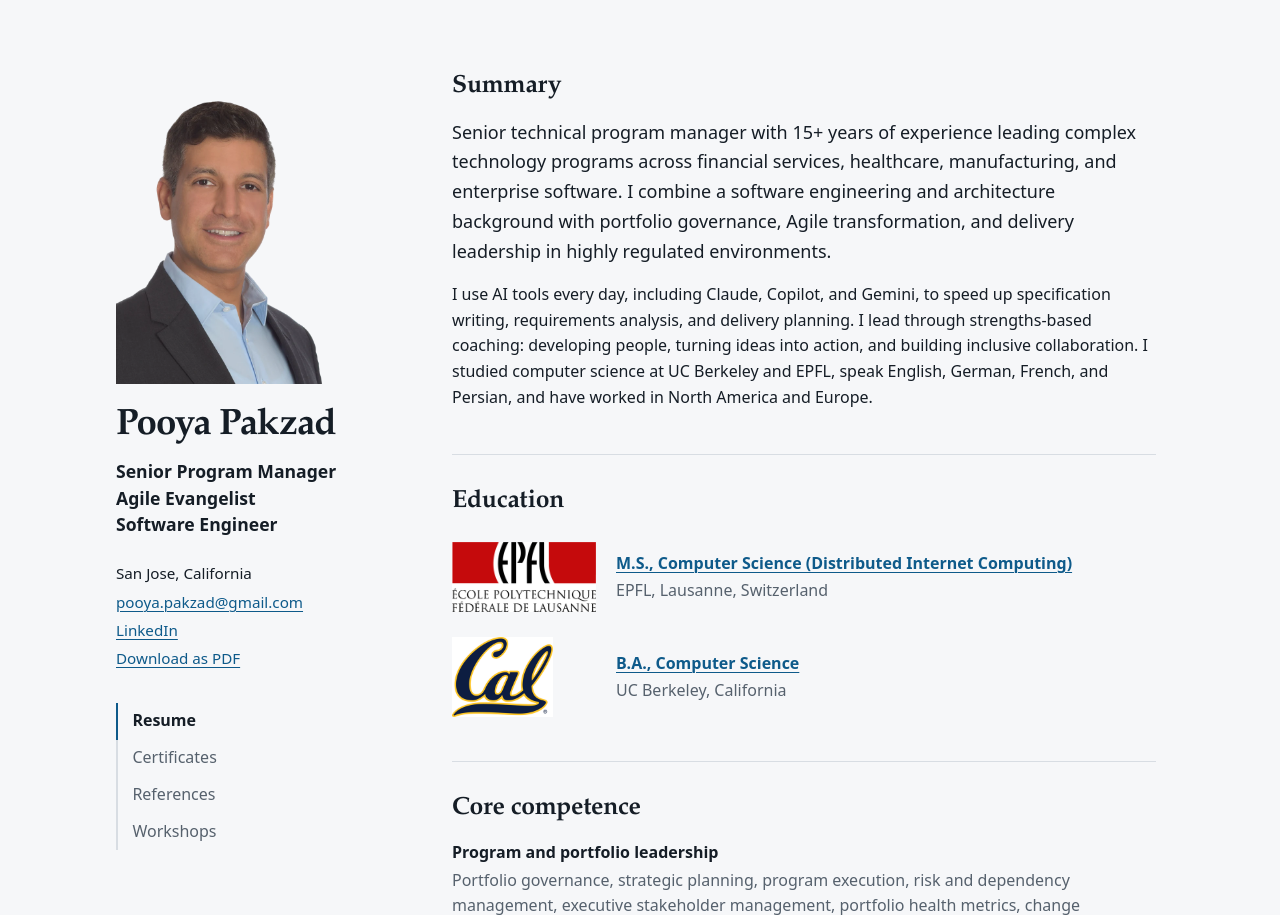
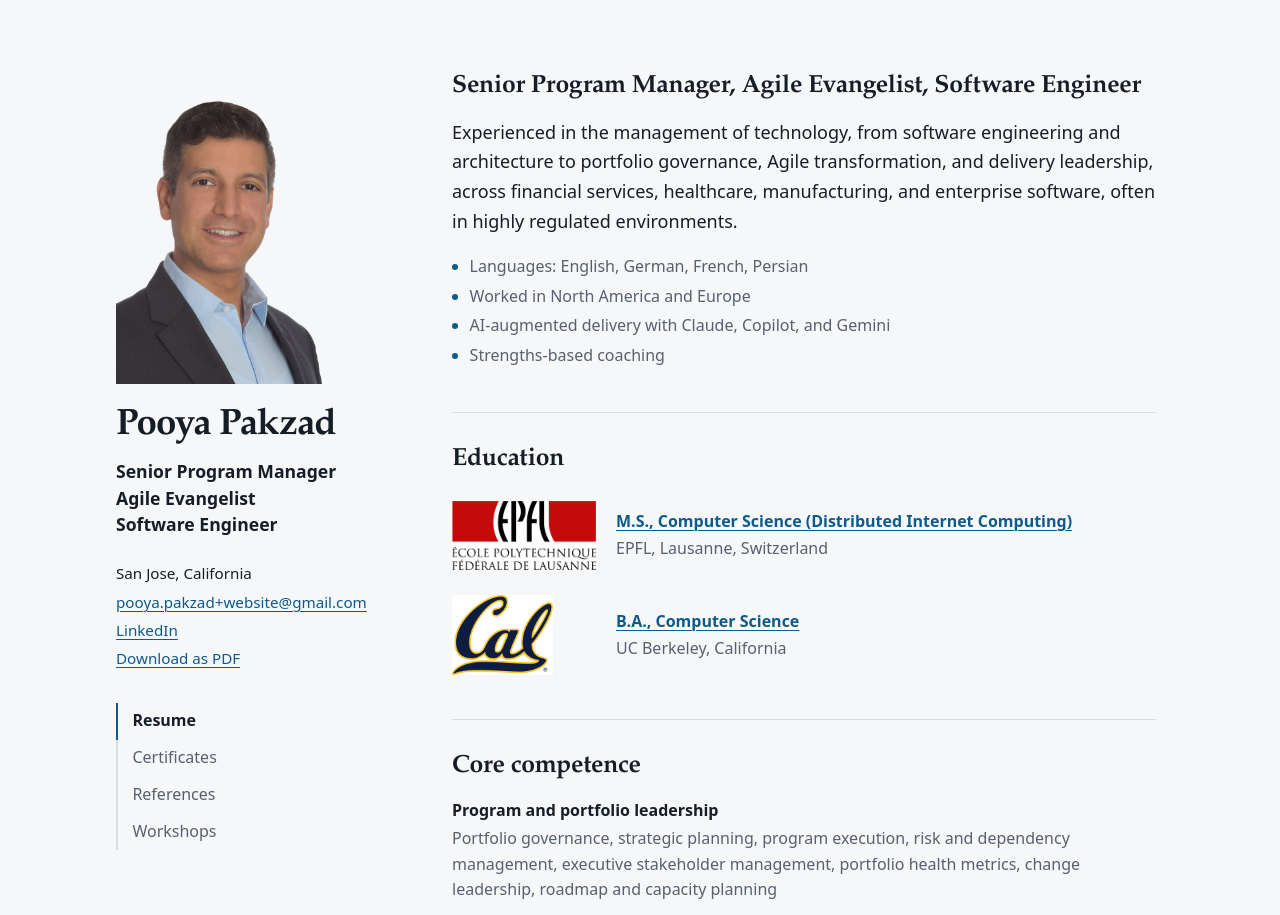
Before and after one commit to pooyapmp/website, a plain HTML site: page index.html in a window 1280 px wide. Shown: the top 915 px of the page. Drawn offline with Linux system fonts and the light colour scheme.

Commit message:
Add files via upload

```diff
--- a/index.html
+++ b/index.html
@@ -5,8 +5,10 @@
   <meta name="viewport" content="width=device-width, initial-scale=1">
   <meta name="color-scheme" content="light dark">
   <title>Resume | Pooya Pakzad</title>
-  <meta name="description" content="Resume of Pooya Pakzad, Senior Technical Program Manager with 15+ years leading complex technology programs in financial services, healthcare, manufacturing, and enterprise software.">
-  <link rel="icon" href="data:,">
+  <meta name="description" content="Resume of Pooya Pakzad: Senior Program Manager, Agile Evangelist, and Software Engineer, experienced in the management of technology.">
+  <link rel="icon" href="favicon.png" type="image/png">
+  <link rel="icon" href="favicon.ico" sizes="any">
+  <link rel="apple-touch-icon" href="apple-touch-icon.png">
   <link rel="stylesheet" href="style.css">
 </head>
 <body>
@@ -19,7 +21,7 @@
       <p class="role"><span>Senior Program Manager</span><span>Agile Evangelist</span><span>Software Engineer</span></p>
       <ul class="contact">
         <li>San Jose, California</li>
-        <li><a href="mailto:pooya.pakzad@gmail.com">pooya.pakzad@gmail.com</a></li>
+        <li><a href="mailto:pooya.pakzad+website@gmail.com">pooya.pakzad+website@gmail.com</a></li>
         <li><a href="https://www.linkedin.com/in/pooyapakzad/">LinkedIn</a></li>
         <li class="noprint"><a href="resume.pdf" target="_blank" rel="noopener">Download as PDF</a></li>
       </ul>
@@ -36,9 +38,14 @@
     <main class="main">
 
       <section aria-labelledby="summary">
-        <h2 id="summary">Summary</h2>
-        <p class="lede">Senior technical program manager with 15+ years of experience leading complex technology programs across financial services, healthcare, manufacturing, and enterprise software. I combine a software engineering and architecture background with portfolio governance, Agile transformation, and delivery leadership in highly regulated environments.</p>
-        <p>I use AI tools every day, including Claude, Copilot, and Gemini, to speed up specification writing, requirements analysis, and delivery planning. I lead through strengths-based coaching: developing people, turning ideas into action, and building inclusive collaboration. I studied computer science at UC Berkeley and EPFL, speak English, German, French, and Persian, and have worked in North America and Europe.</p>
+        <h2 id="summary">Senior Program Manager, Agile Evangelist, Software Engineer</h2>
+        <p class="lede">Experienced in the management of technology, from software engineering and architecture to portfolio governance, Agile transformation, and delivery leadership, across financial services, healthcare, manufacturing, and enterprise software, often in highly regulated environments.</p>
+        <ul class="facts">
+          <li>Languages: English, German, French, Persian</li>
+          <li>Worked in North America and Europe</li>
+          <li>AI-augmented delivery with Claude, Copilot, and Gemini</li>
+          <li>Strengths-based coaching</li>
+        </ul>
       </section>
 
       <section aria-labelledby="education">
--- a/style.css
+++ b/style.css
@@ -156,6 +156,8 @@ a:hover { text-decoration-thickness: 2px; }
 }
 .lede { margin: 0; font-size: 1.125rem; line-height: 1.65; }
 .intro { margin: 0 0 2rem; color: var(--muted); }
+.main ul.facts { margin: 1.1rem 0 0; color: var(--muted); }
+.main .facts li { margin: 0.25rem 0; }
 
 .main ul { padding-left: 1.1rem; }
 .main li { margin: 0.4rem 0; }
```
Also changed, not shown: certificates.html (+4 -2 lines), references.html (+4 -2 lines), samples.html (+4 -2 lines), apple-touch-icon.png (added), favicon.ico (added), favicon.png (added).
